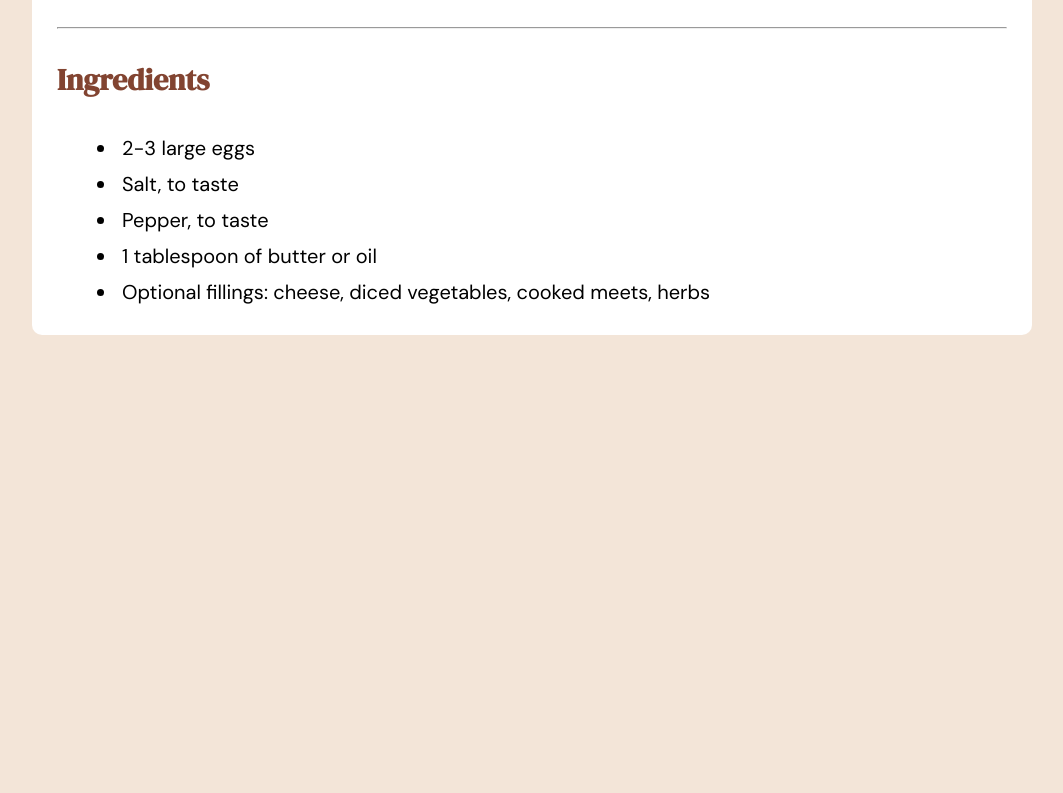
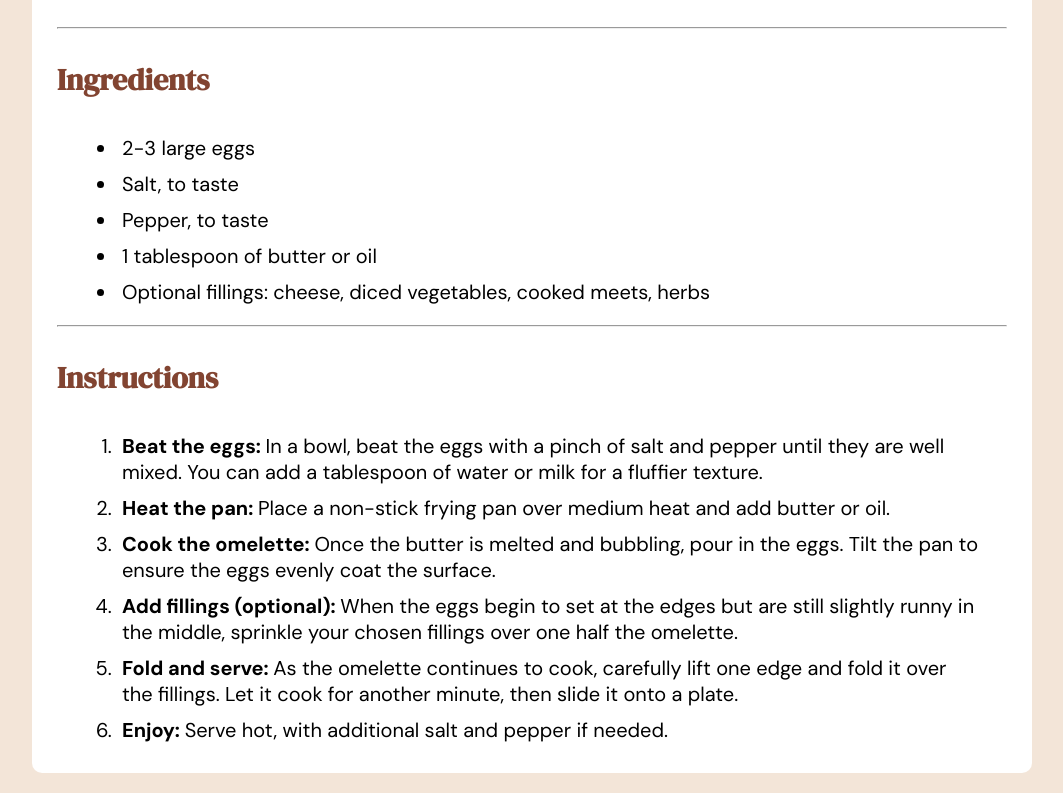
Before and after one commit to Juanmanu12/Recipes, a plain HTML site: page index.html in a window 1280 px wide. Shown: the part 837-1630 px from the top of the page, without its empty margins (108-1171 px from the left). Before the commit the page ends 1192 px from the top, so only its background shows below. Drawn offline with Linux system fonts and the light colour scheme.

Commit message:
Add a list of how to make the recipe, and add styles to the text

```diff
--- a/css/styles.css
+++ b/css/styles.css
@@ -64,7 +64,7 @@ main h3 {
 }
 
 main #ingredients {
-    margin: 0 20px;
+    margin: 15px 20px;
 }
 
 main #ingredients li {
@@ -72,3 +72,13 @@ main #ingredients li {
     font-size: 20px;
     padding: 5px;
 }
+
+main #instructions {
+    margin: 0 20px;
+}
+
+main #instructions li {
+    font-family: "DM Sans", sans-serif;
+    font-size: 20px;
+    padding: 5px;
+}
--- a/index.html
+++ b/index.html
@@ -32,5 +32,15 @@
             <li>1 tablespoon of butter or oil</li>
             <li>Optional fillings: cheese, diced vegetables, cooked meets, herbs</li>
         </ul>
+        <hr>
+        <h3>Instructions</h3>
+        <ol id="instructions">
+            <li><strong>Beat the eggs: </strong>In a bowl, beat the eggs with a pinch of salt and pepper until they are well mixed. You can add a tablespoon of water or milk for a fluffier texture.</li>
+            <li><strong>Heat the pan: </strong>Place a non-stick frying pan over medium heat and add butter or oil.</li>
+            <li><strong>Cook the omelette: </strong>Once the butter is melted and bubbling, pour in the eggs. Tilt the pan to ensure the eggs evenly coat the surface.</li>
+            <li><strong>Add fillings (optional): </strong>When the eggs begin to set at the edges but are still slightly runny in the middle, sprinkle your chosen fillings over one half the omelette.</li>
+            <li><strong>Fold and serve: </strong>As the omelette continues to cook, carefully lift one edge and fold it over the fillings. Let it cook for another minute, then slide it onto a plate.</li>
+            <li><strong>Enjoy: </strong>Serve hot, with additional salt and pepper if needed.</li>
+        </ol>
     </main>
 </html>
```
